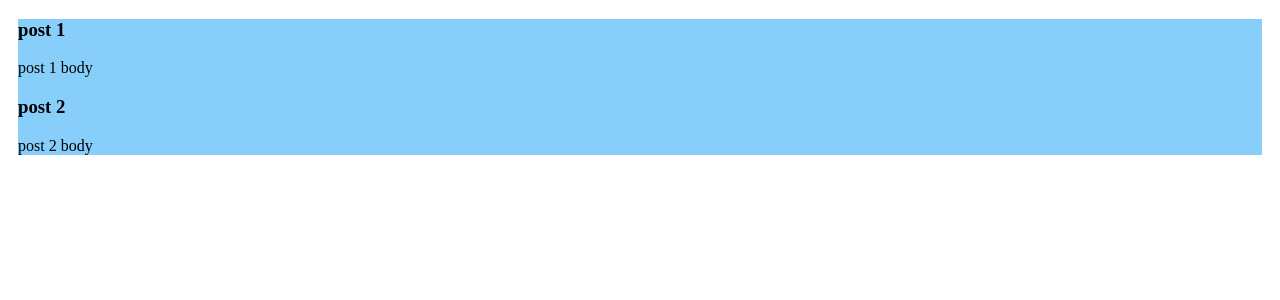
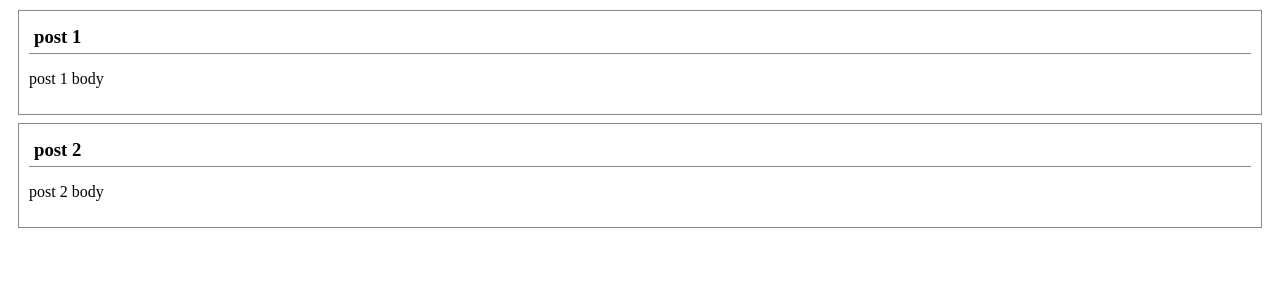
Before and after one commit to Masoume-vesali1993/practice-react, a React (Create React App) app: page / in a window 1280 px wide. Shown: the top 300 px of the page. Built offline with nearby package versions, Linux system fonts and the light colour scheme.

Commit message:
add
style in className

```diff
--- a/src/css/style.css
+++ b/src/css/style.css
@@ -1,4 +1,16 @@
 .blog{
     margin: 10px;
-    background: lightskyblue;
+    background: #fff;
 }
+
+.blog .post{
+    border: 1px solid #888;
+    padding: 10px;
+    margin-bottom: 8px;
+}
+
+.blog .post h3{
+    padding: 5px;
+    margin:0;
+    border-bottom: 1px solid #888;
+}
```
